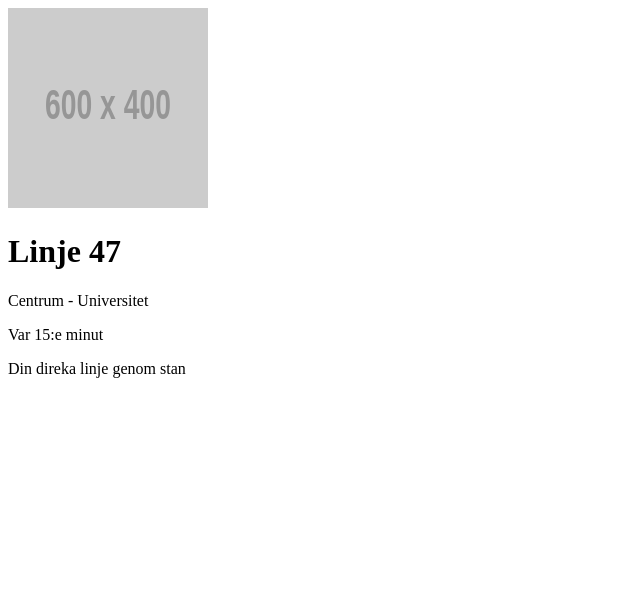
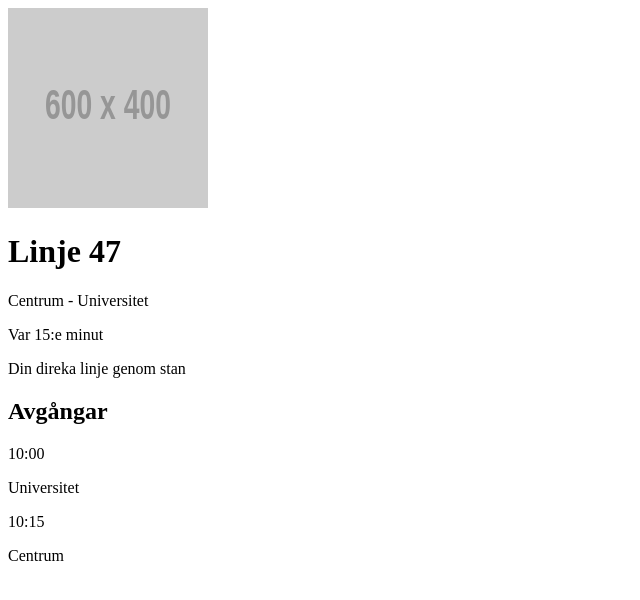
Before and after one commit to Iberia-Netrunner/v36-linje-camp-, a plain HTML site: page index.html in a window 1280 px wide. Shown: the whole page, without its empty margins (0-640 px from the left). Drawn offline with Linux system fonts and the light colour scheme; placeholder pictures from the web are drawn by us.

Commit message:
HTML: avgångar staplade utan rutnät

```diff
--- a/index.html
+++ b/index.html
@@ -16,10 +16,24 @@
       />
 
       <h1>Linje 47</h1>
-      <p class="sträcka">Centrum - Universitet</p>
+      <p class="stracka">Centrum - Universitet</p>
       <p class="frekvens">Var 15:e minut</p>
       <p class="tagline">Din direka linje genom stan</p>
     </header>
-    <main></main>
+    <main>
+      <section id="tabla">
+        <h2>Avgångar</h2>
+        <div class="tabla">
+          <article class="avgang">
+            <p class="tid">10:00</p>
+            <p class="dest">Universitet</p>
+          </article>
+          <article class="avgang">
+            <p class="tid">10:15</p>
+            <p class="dest">Centrum</p>
+          </article>
+        </div>
+      </section>
+    </main>
   </body>
 </html>
```
